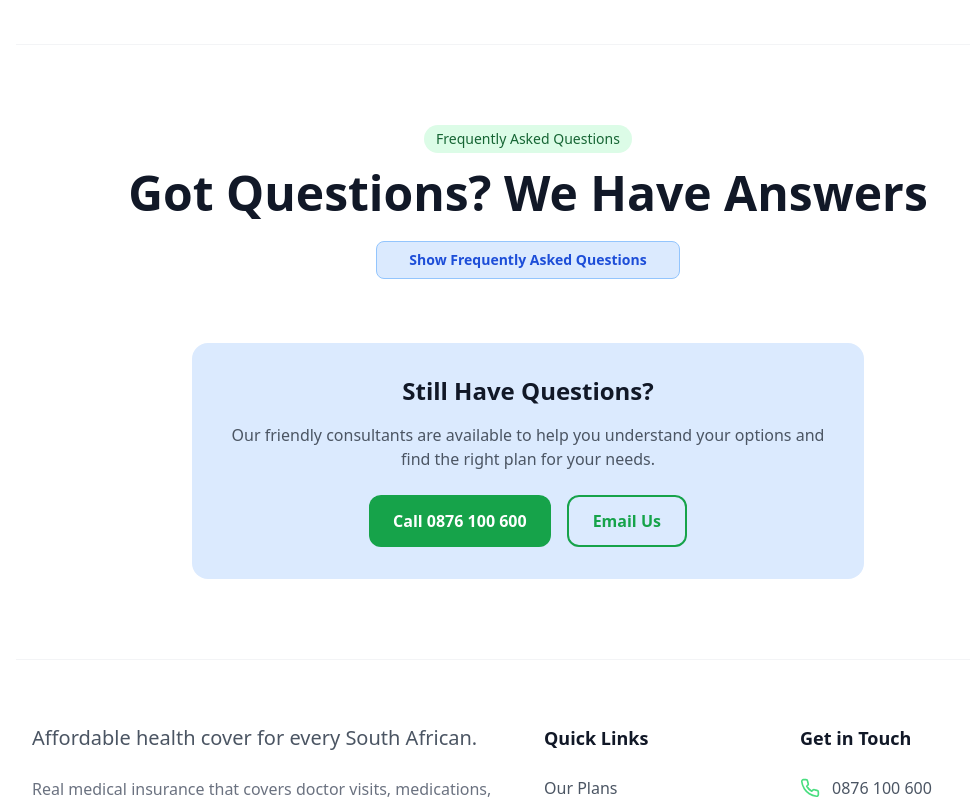
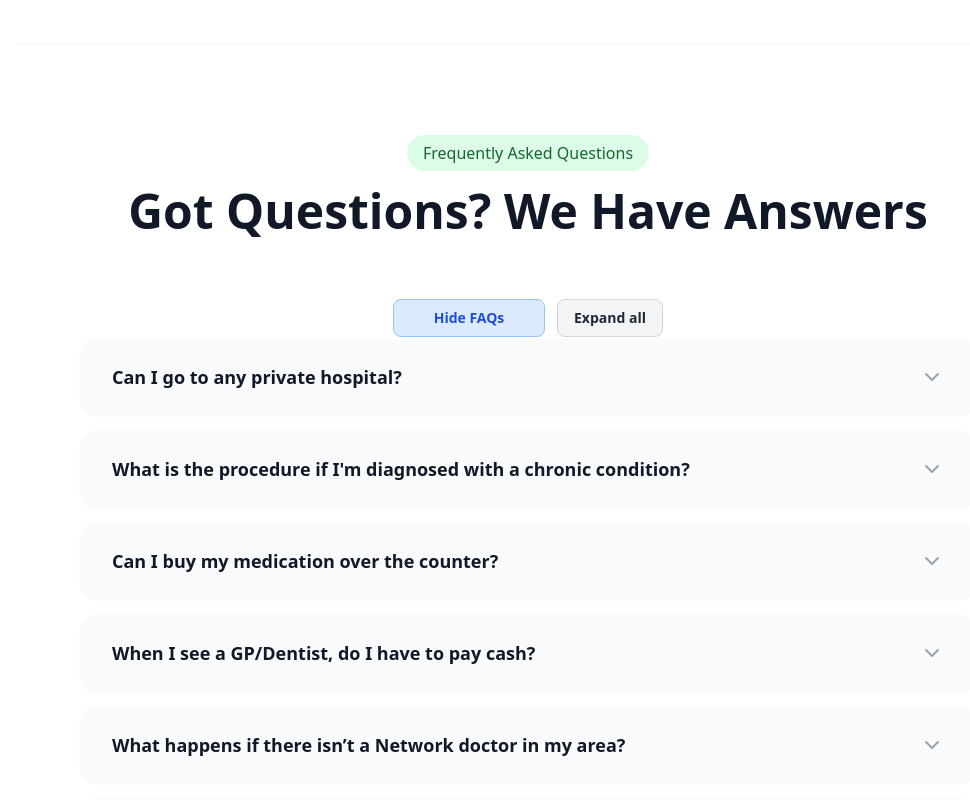
Before and after one commit to TheoDuToit1/day1health, a React (Vite) app: page / in a window 1280 px wide. Shown: the part 5600-6400 px from the top of the page, without its empty margins (240-1210 px from the left). Built offline with nearby package versions, Linux system fonts and the light colour scheme.

Commit message:
changed FAQ button

```diff
--- a/src/components/FAQs.tsx
+++ b/src/components/FAQs.tsx
@@ -11,7 +11,7 @@ const FAQs: React.FC<FAQsProps> = ({ isSidebarCollapsed }) => {
   // Support opening multiple and a global open/close all toggle
   const [expandedAll, setExpandedAll] = useState(false);
   const [openSet, setOpenSet] = useState<Set<number>>(new Set());
-  const [showFaqs, setShowFaqs] = useState(false);
+  const [showFaqs, setShowFaqs] = useState(true);
   const { isDark } = useTheme();
 
   // Selected 8 most relevant FAQs from the list provided by the user
@@ -77,7 +77,7 @@ const FAQs: React.FC<FAQsProps> = ({ isSidebarCollapsed }) => {
     >
       <div className="container mx-auto px-4">
         <div className="text-center mb-16">
-          <span className={`inline-block px-3 py-1 text-sm font-medium rounded-full mb-4 ${
+          <span className={`inline-block mt-2.5 px-4 py-1.5 text-base font-medium rounded-full mb-4 ${
             isDark
               ? 'bg-green-900/50 text-green-400'
               : 'bg-green-100 text-green-800'
@@ -92,7 +92,7 @@ const FAQs: React.FC<FAQsProps> = ({ isSidebarCollapsed }) => {
         </div>
 
         <div className="max-w-4xl mx-auto">
-          <div className="flex justify-center gap-3 mb-4 w-full -mt-10">
+          <div className="flex justify-center gap-3 mb-[2px] w-full mt-[26px]">
             <button
               onClick={() => setShowFaqs(v => !v)}
               className={`px-6 sm:px-8 py-2 rounded-lg border text-sm font-semibold transition-colors min-w-[9.5rem] ${
```
